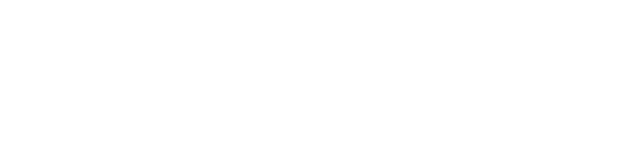
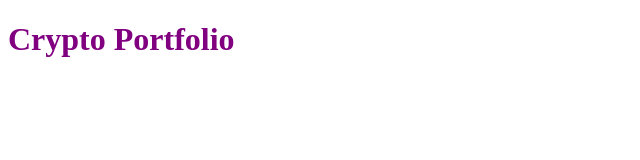
Before and after one commit to omarmgrassi/portfolio-crypto, a plain HTML site: page index.html in a window 1280 px wide. Shown: the whole page, without its empty margins (0-640 px from the left). Drawn offline with Linux system fonts and the light colour scheme.

Commit message:
Agrego hoja de estilo

```diff
--- a/css/style.css
+++ b/css/style.css
@@ -0,0 +1,3 @@
+h1 {
+    color: purple;
+}
--- a/index.html
+++ b/index.html
@@ -5,11 +5,12 @@
     <meta http-equiv="X-UA-Compatible" content="IE=edge">
     <meta name="viewport" content="width=device-width, initial-scale=1.0">
     <link rel="stylesheet" href="./css/style.css">
-    <title>Document</title>
+    <title>Crypto Portfolio</title>
 </head>
 <body>
     <header></header>
     <main>
+        <h1>Crypto Portfolio</h1>
         <section class="hero"></section>
         <div class="clients"></div>
         <section class="features-1">
```
